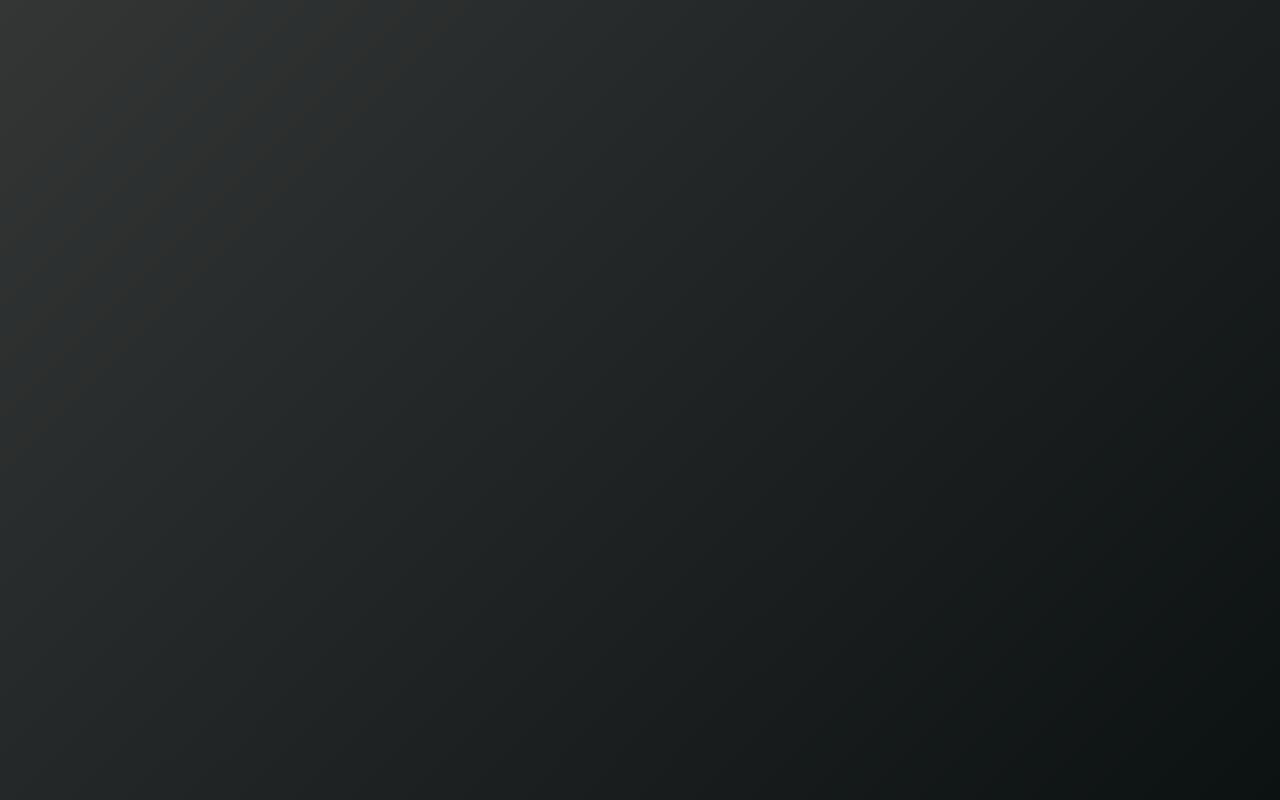
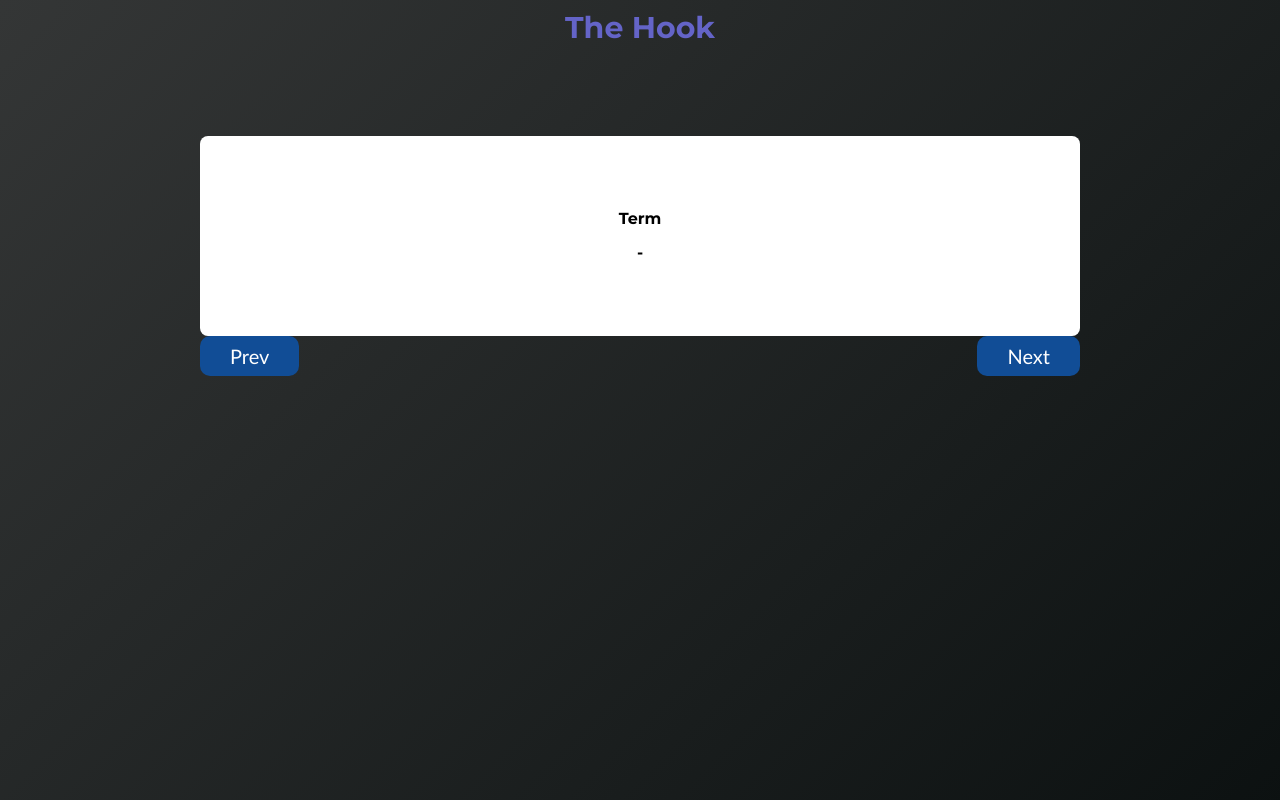
Before and after one commit to bqqak/flashcard-app, a React (Vite) app: page /myCards in a window 1280 px wide. Built offline with nearby package versions, Linux system fonts and the light colour scheme.

Commit message:
Added new feature to repeat own cards

```diff
--- a/src/components/Cards/VisualCard.jsx
+++ b/src/components/Cards/VisualCard.jsx
@@ -1,20 +1,11 @@
 import React from "react";
 import "./css.css";
 import Cards from "./Cards";
-import { useState } from "react";
 import { NavLink } from "react-router";
-const VisualCard = () => {
 
-  const [tasks, setTasks] = useState([
-    {
-      term: "",
-      definition: "",
-    },
-    {
-      term: "",
-      definition: "",
-    }
-  ])
+
+const VisualCard = ({ tasks, setTasks }) => {
+
 
   const handleTaskChange = (index, field, value) => {
     setTasks((prev) => {
@@ -25,13 +16,19 @@ const VisualCard = () => {
   }
 
   const handleDone = () => {
-    tasks.map((task) => console.log(task))
+    console.log("Saved:", tasks);
+
+    alert("Карточки сохранены!");
+  }
+
+  const addNewCard = () => {
+      setTasks([...tasks, { term: "", definition: "" }]);
   }
 
   return (
     <div className="flex flex-col gap-20 pl-20 min-h-screen visual-card">
         <div className="mt-10">
-          <NavLink to="/"><p className="text-white text-3xl">The Hook</p></NavLink>
+          <NavLink to="/"><p className="header-text text-3xl">The Hook</p></NavLink>
         </div>
         <div className="flex flex-col gap-20">
          {tasks.map((task, index) => (
@@ -44,11 +41,11 @@ const VisualCard = () => {
         ))}
         </div>
         <div className="flex justify-between items-center ml-20 mr-20">
-          <button className="btn-add-more" >add more +</button>
+
+          <button className="btn-add-more" onClick={addNewCard}>add more +</button>
           <button className='btn-add-more' onClick={handleDone}>Done!</button>
         </div>
       </div>
-
   );
 };
 
--- a/src/components/Header/Header.jsx
+++ b/src/components/Header/Header.jsx
@@ -1,10 +1,11 @@
 import React from 'react'
+import './css.css'
 import { NavLink } from 'react-router'
 function Header() {
   return (
-    <div className='flex justify-around pt-10 pb-30'>
+    <div className='flex justify-around pt-3 pb-10 items-center'>
         <NavLink to='/'>
-          <p className='text-3xl text-white font-[Montserrat]'>
+          <p className='text-3xl text-white font-[Montserrat] header-text'>
             The Hook
         </p>
         </NavLink>
--- /dev/null
+++ b/src/components/Header/css.css
@@ -0,0 +1,3 @@
+.header-text {
+    color: rgb(100, 100, 200)
+}
--- a/src/components/Mainside/Mainside.jsx
+++ b/src/components/Mainside/Mainside.jsx
@@ -5,18 +5,18 @@ function Mainside() {
   return (
     <div>
       <div className="ml-40">
-        <p className="slide-up-text text-white text-3xl">
+        <p className="slide-up-text header-text-first text-white text-3xl">
           <span className="text-blue-300">Hook</span> makes remembering things
           simple.
         </p>
-        <p className="slide-up-text text-white w-150 mt-5 text-xl">
+        <p className="slide-up-text w-150 mt-5 text-xl">
           It is a flashcard app that concentrates your study time on tougher
           concepts, so you spend less effort reviewing what you already remember
           well.
         </p>
       </div>
       <div className="text-center mt-20">
-        <p className="slide-up-text text-3xl leading-15">Advantages</p>
+        <p className="slide-up-text text-3xl leading-15 header-text-first">Advantages</p>
         <p className="slide-up-text my-custom-sub-text text-xl">
           Why people enjoy using Hook
         </p>
--- a/src/components/Mainside/css.css
+++ b/src/components/Mainside/css.css
@@ -1,6 +1,7 @@
 .slide-up-text{
     opacity: 0;
     animation: slideUp 1.5s ease-out forwards;
+    color: white;
 }
 @keyframes slideUp {
     0% {
@@ -13,3 +14,7 @@
     }
 
 }
+
+.header-text-first {
+    color: gray;
+}
--- a/src/components/MyCards/MyCards.jsx
+++ b/src/components/MyCards/MyCards.jsx
@@ -1,12 +1,64 @@
-import React from 'react'
-import './css.css'
+import React from "react";
+import { useState } from "react";
+import { Link } from "react-router";
+import "./css.css";
 
-const MyCards = () => {
+
+const MyCards = ({ tasks }) => {
+  const [currentCard, setCurrentCard] = useState(0);
+  const [isSwap, setSwap] = useState(true);
+
+  const card = tasks[currentCard] || null;
+
+  const ShowTerm = () => {
+    if (!card) return <p>No cards yet.</p>;
+    return (
+      <div>
+        <p className="text-white">Term</p>
+        <p>{card.term || "-"}</p>
+      </div>
+    );
+  };
+
+  const ShowDefinition = () => {
+    if (!card) return <p>No cards yet.</p>;
+    return (
+      <div onClick={toggleSide}>
+        <p>Definition</p>
+        <p>{card.definition || "-"}</p>
+      </div>
+    );
+  };
+  const showPrev = () => {
+    if (!tasks.length) return;
+    setCurrentCard((prev) => (prev - 1 + tasks.length) % tasks.length);
+    setSwap(true);
+  };
+  const showNext = () => {
+    if (!tasks.length) return;
+    setCurrentCard((prev) => (prev + 1) % tasks.length);
+    setSwap(true);
+  };
+  const toggleSide = () => setSwap((prev) => !prev);
   return (
-    <div className='main-container min-h-screen'>
+      <div className='full-body pl-20'>
+        <p className='hook-text text-3xl font-[Montserrat] text-center'><Link to='/'>The Hook</Link></p>
+      <div className="main-container">
+      <div className='solo-card' onClick={toggleSide}  >
+        {isSwap ? <ShowTerm /> : <ShowDefinition />}
+        </div>
+        <div className="flex gap-20 mt-4 justify-between">
+          <button className="btn-add-more" onClick={showPrev}>
+            Prev
+          </button>
+          <button className="btn-add-more" onClick={showNext}>
+            Next
+          </button>
+        </div>
+      </div>
 
     </div>
-  )
-}
+  );
+};
 
-export default MyCards
+export default MyCards;
--- a/src/components/MyCards/css.css
+++ b/src/components/MyCards/css.css
@@ -1,4 +1,55 @@
+.full-body {
+   width: 100vw;
+   min-height: 100vh;
+   background: linear-gradient(135deg, rgb(52, 54, 54), rgb(12, 17, 17));
+   margin: 0;
+   padding: 0;
+   box-sizing: border-box;
+   position: relative;
+   top: 0;
+   left: 0;
+}
+
 .main-container {
-   background: linear-gradient(135deg, rgb(52, 54, 54), rgb(12, 17, 17));
+   display: flex;
+   flex-direction: column;
+
+   padding-top: 80px;
+   padding-left: 200px;
+   padding-right: 200px;
+}
+p {
+   color: black;
+   margin: 10px 0;
+   max-width: 100%;
+   word-wrap: break-word;
+   overflow-wrap: break-word;
+}
+
+.solo-card > div {
+   width: 100%;
+   max-width: 100%;
+   word-wrap: break-word;
+   overflow-wrap: break-word;
+   box-sizing: border-box;
+}
+.solo-card {
+   background-color: white;
+   padding: 20px;
+   min-height: 200px;
+   max-width: 100%;
+   overflow: hidden;
+   word-wrap: break-word;
+   overflow-wrap: break-word;
+   display: flex;
+   flex-direction: column;
+   justify-content: center;
+   align-items: center;
+   text-align: center;
+   border-radius: 8px;
+   box-sizing: border-box;
+}
+.hook-text {
+   color: rgb(100, 100, 200);
 
 }
--- a/src/index.css
+++ b/src/index.css
@@ -1,4 +1,27 @@
 @import "tailwindcss";
+
+* {
+  margin: 0;
+  padding: 0;
+  box-sizing: border-box;
+}
+
+html, body {
+  margin: 0;
+  padding: 0;
+  width: 100%;
+  height: 100%;
+  background: linear-gradient(135deg, rgb(52, 54, 54), rgb(12, 17, 17));
+  overflow-x: hidden;
+}
+
+#root {
+  width: 100%;
+  min-height: 100vh;
+  background: linear-gradient(135deg, rgb(52, 54, 54), rgb(12, 17, 17));
+  margin: 0;
+  padding: 0;
+}
 
 p {
   font-family: "Montserrat", sans-serif;
--- a/src/main.jsx
+++ b/src/main.jsx
@@ -1,15 +1,42 @@
 import { createRoot } from "react-dom/client";
+import { useState } from "react";
 import "./index.css";
 import App from "./App.jsx";
 import { BrowserRouter, Routes, Route } from "react-router";
 import VisualCard from "./components/Cards/VisualCard.jsx";
 import MyCards from "./components/MyCards/MyCards.jsx";
-createRoot(document.getElementById("root")).render(
+
+
+const MainApp = () => {
+
+  const [tasks, setTasks] = useState([
+    {
+      term: "",
+      definition: "",
+    },
+    {
+      term: "",
+      definition: "",
+    }
+  ]);
+
+  return (
     <BrowserRouter>
         <Routes>
             <Route path="/" element={<App />} />
-            <Route path="/createCards" element={<VisualCard />} />
-            <Route path="/myCards" element={<MyCards />} />
+
+            <Route
+              path="/createCards"
+              element={<VisualCard tasks={tasks} setTasks={setTasks} />}
+            />
+
+            <Route
+              path="/myCards"
+              element={<MyCards tasks={tasks} />}
+            />
         </Routes>
     </BrowserRouter>
-);
+  );
+};
+
+createRoot(document.getElementById("root")).render(<MainApp />);
```
Also changed, not shown: src/components/Cards/css.css (line endings or trailing spaces).
